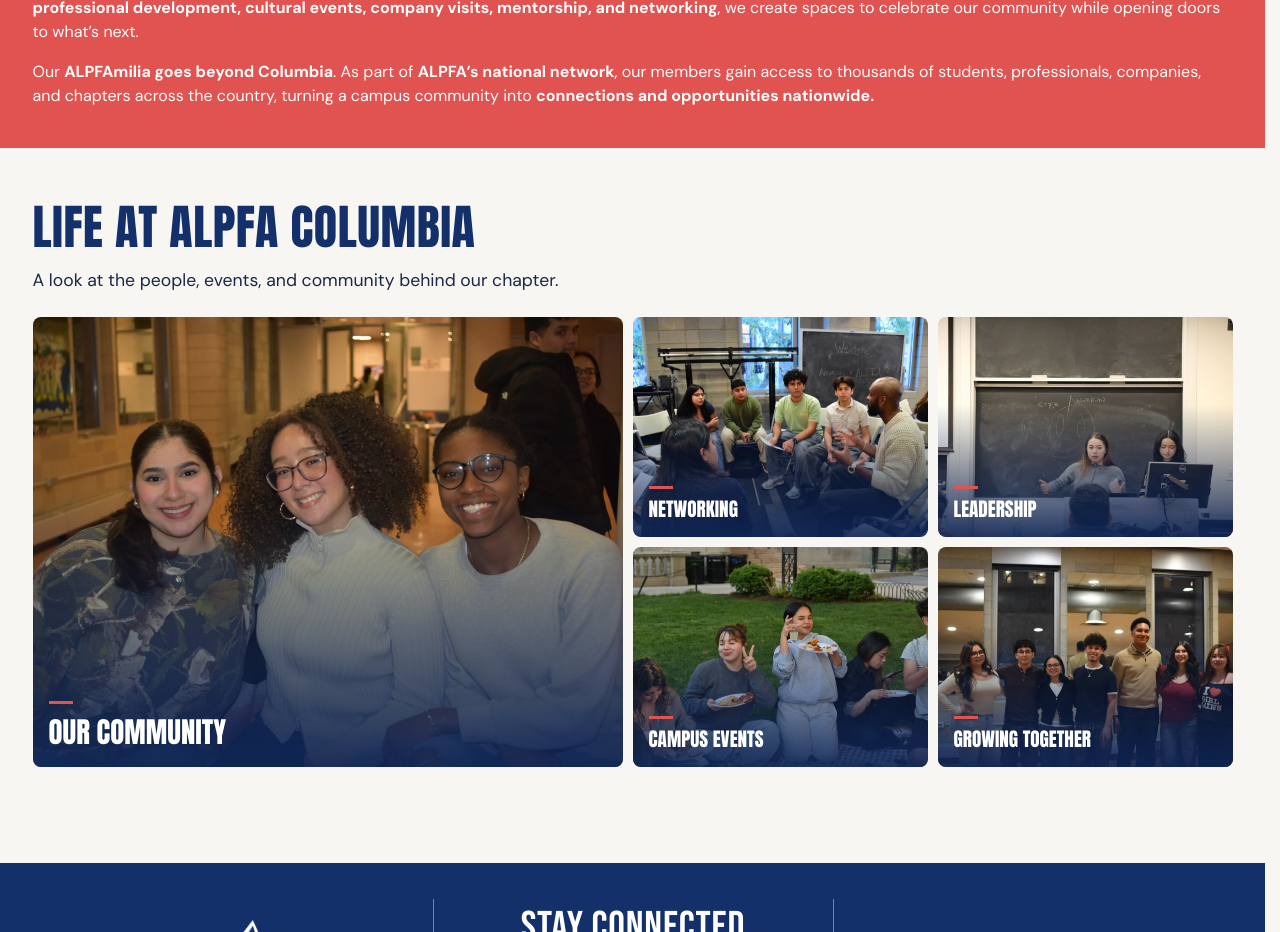
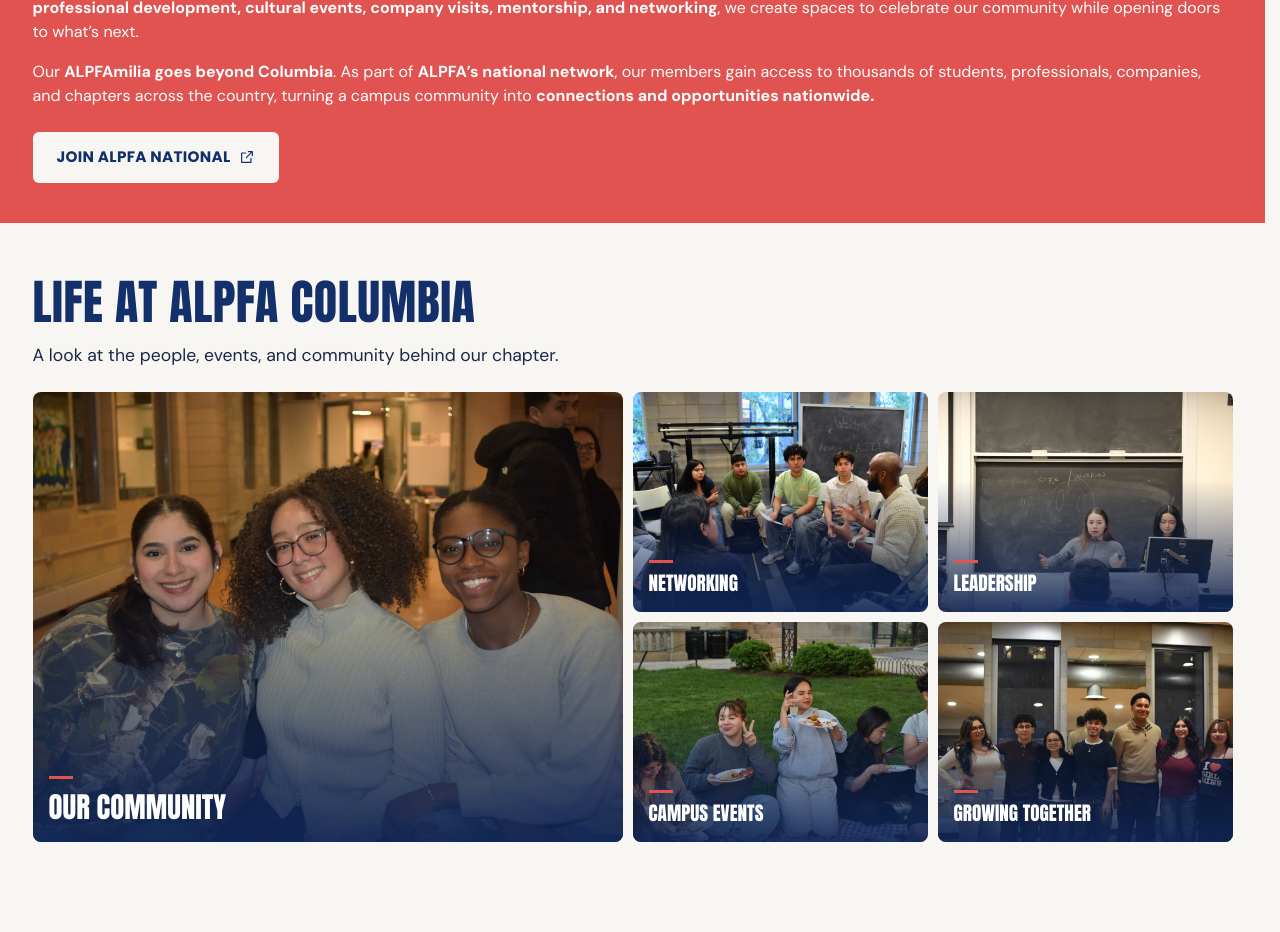
Before and after one commit to michellemai122/alpfa-columbia-website, a React (Vite) app: page /about in a window 1280 px wide. Shown: the part 980-1912 px from the top of the page. Built offline with nearby package versions, Linux system fonts and the light colour scheme.

Commit message:
Add Join ALPFA National button on About
Co-Authored-By: Claude Opus 5.5 <noreply@anthropic.com>

```diff
--- a/src/data/site.ts
+++ b/src/data/site.ts
@@ -1,6 +1,8 @@
 // Site-wide links. Replace the "#" placeholders with the chapter's real URLs.
 export const links = {
   /** Columbia LionHub page: members join here and get the newsletter. */
+  /** ALPFA national membership sign-up / login. */
+  alpfaNational: 'https://membership.alpfaplus.org/login',
   lionhub: 'https://lionhub.columbia.edu/AG003390/club_signup',
   instagram: 'https://www.instagram.com/alpfacolumbia/',
   linkedin: 'https://www.linkedin.com/in/alpfacolumbiauniversity/',
--- a/src/pages/About.tsx
+++ b/src/pages/About.tsx
@@ -1,4 +1,6 @@
+import { Icon } from '../components/Icon'
 import { Photo } from '../components/Photo'
+import { links } from '../data/site'
 
 const timeline = [
   { year: '1972', text: 'ALPFA begins as a national organization advancing Latino professionals.' },
@@ -60,6 +62,9 @@ export function About() {
             our members gain access to thousands of students, professionals, companies, and chapters across the country,
             turning a campus community into <strong>connections and opportunities nationwide.</strong>
           </p>
+          <a className="btn btn--cream mission__cta" href={links.alpfaNational} target="_blank" rel="noreferrer">
+            Join ALPFA National <Icon name="external" size={16} />
+          </a>
         </div>
       </section>
 
--- a/src/styles/global.css
+++ b/src/styles/global.css
@@ -953,6 +953,10 @@ p {
   max-width: 110ch;
 }
 
+.mission__cta {
+  margin-top: 24px;
+}
+
 .life {
   padding-top: 56px;
 }
```
